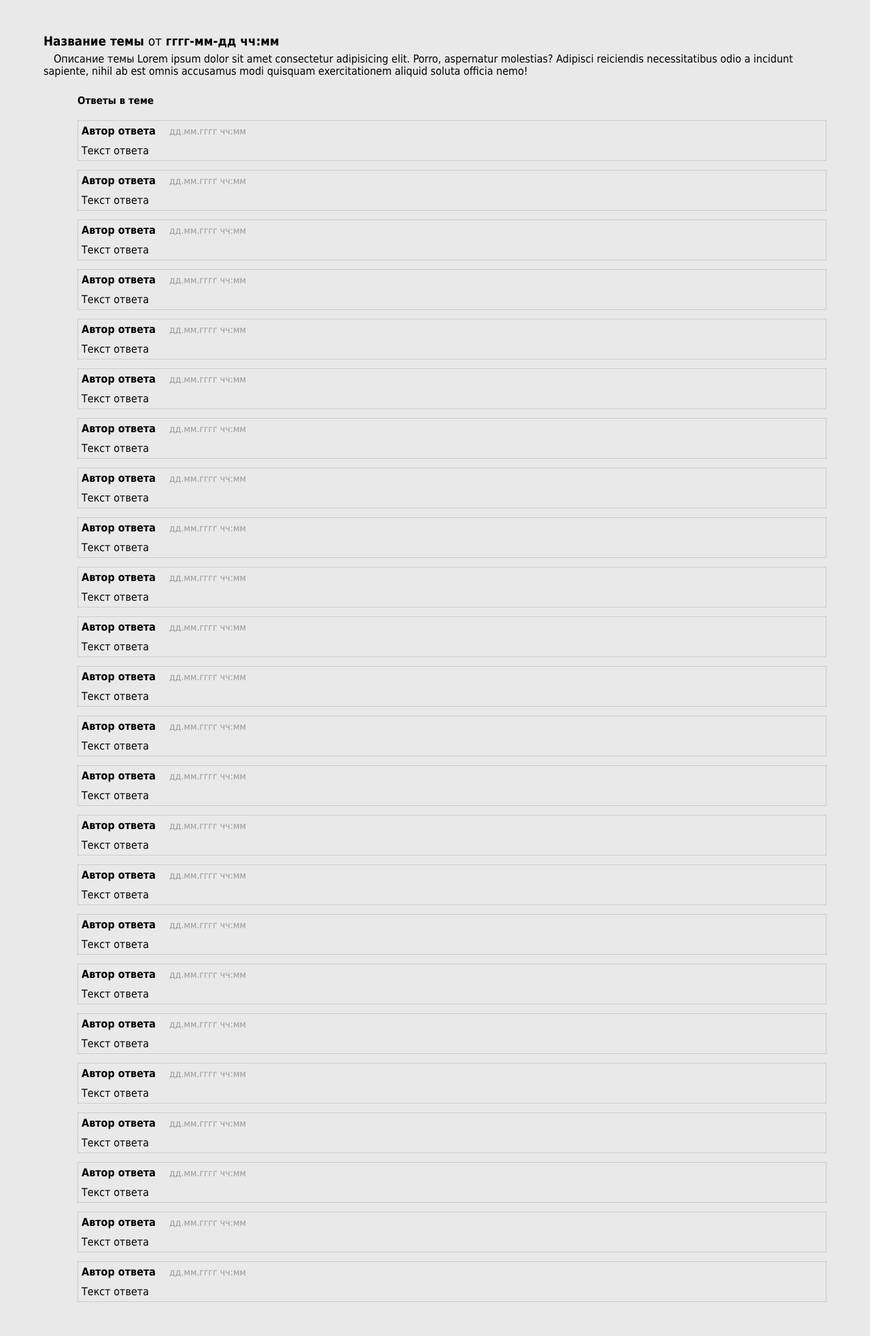
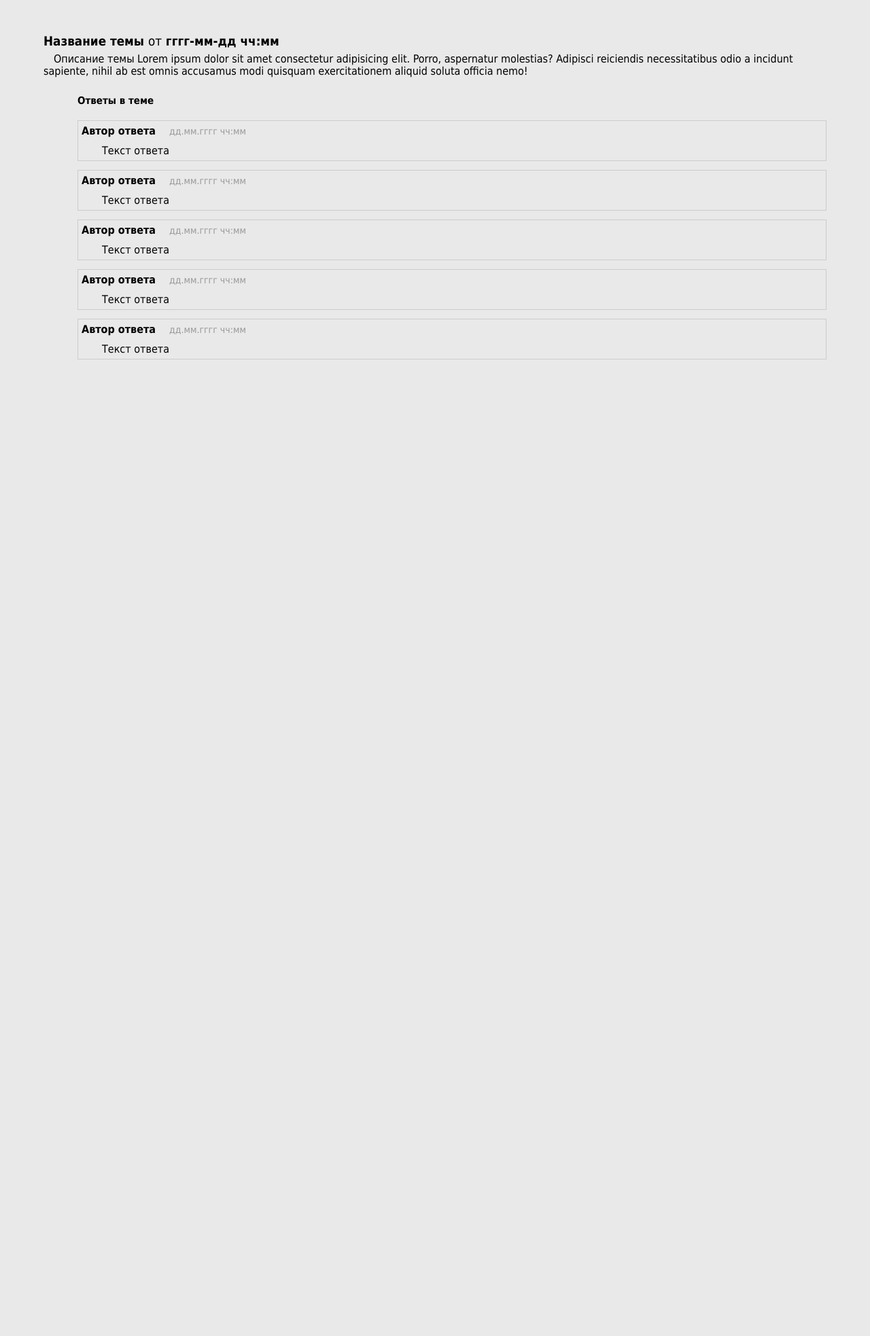
Before and after one commit to Sof7ik/forum, a PHP site: page /pages/theme.php in a window 1280 px wide. Shown: the part 64-2030 px from the top of the page at 68% size. After the commit the page ends 593 px from the top, so only its background shows below. Run offline with PHP 8.4, Linux system fonts and the light colour scheme; some libraries are stand-ins or nearby versions.

Commit message:
semantic fix theme.php, design fix theme.php

```diff
--- a/pages/theme.php
+++ b/pages/theme.php
@@ -13,7 +13,7 @@
     <meta http-equiv='content-language' content='ru'/>
     <meta http-equiv='pragma' content='no-cache'/>
 
-    <title><?php?> - Пульс Ивантеевки</title>
+    <title><?php echo 'Тема - Пульс Ивантеевки';?></title>
 
     <link rel='stylesheet' href='/styles/style.css'>
 
@@ -35,125 +35,30 @@
 
                 <h2>Ответы в теме</h2>
 
-                <div class="comment">
-                    <h2 class="comment-author">Автор ответа <span class="theme-date">дд.мм.гггг чч:мм</span></h2>
+                <section class="comment">
+                    <h3 class="comment-author">Автор ответа <span class="theme-date">дд.мм.гггг чч:мм</span></h3>
                     <article>Текст ответа</article>
-                </div>
+                </section>
 
-                <div class="comment">
-                    <h2 class="comment-author">Автор ответа <span class="theme-date">дд.мм.гггг чч:мм</span></h2>
+                <section class="comment">
+                    <h3 class="comment-author">Автор ответа <span class="theme-date">дд.мм.гггг чч:мм</span></h3>
                     <article>Текст ответа</article>
-                </div>
+                </section>
 
-                <div class="comment">
-                    <h2 class="comment-author">Автор ответа <span class="theme-date">дд.мм.гггг чч:мм</span></h2>
+                <section class="comment">
+                    <h3 class="comment-author">Автор ответа <span class="theme-date">дд.мм.гггг чч:мм</span></h3>
                     <article>Текст ответа</article>
-                </div>
+                </section>
 
-                <div class="comment">
-                    <h2 class="comment-author">Автор ответа <span class="theme-date">дд.мм.гггг чч:мм</span></h2>
+                <section class="comment">
+                    <h3 class="comment-author">Автор ответа <span class="theme-date">дд.мм.гггг чч:мм</span></h3>
                     <article>Текст ответа</article>
-                </div>
+                </section>
 
-                <div class="comment">
-                    <h2 class="comment-author">Автор ответа <span class="theme-date">дд.мм.гггг чч:мм</span></h2>
+                <section class="comment">
+                    <h3 class="comment-author">Автор ответа <span class="theme-date">дд.мм.гггг чч:мм</span></h3>
                     <article>Текст ответа</article>
-                </div>
-
-                <div class="comment">
-                    <h2 class="comment-author">Автор ответа <span class="theme-date">дд.мм.гггг чч:мм</span></h2>
-                    <article>Текст ответа</article>
-                </div>
-
-                <div class="comment">
-                    <h2 class="comment-author">Автор ответа <span class="theme-date">дд.мм.гггг чч:мм</span></h2>
-                    <article>Текст ответа</article>
-                </div>
-
-                <div class="comment">
-                    <h2 class="comment-author">Автор ответа <span class="theme-date">дд.мм.гггг чч:мм</span></h2>
-                    <article>Текст ответа</article>
-                </div>
-
-                <div class="comment">
-                    <h2 class="comment-author">Автор ответа <span class="theme-date">дд.мм.гггг чч:мм</span></h2>
-                    <article>Текст ответа</article>
-                </div>
-
-                <div class="comment">
-                    <h2 class="comment-author">Автор ответа <span class="theme-date">дд.мм.гггг чч:мм</span></h2>
-                    <article>Текст ответа</article>
-                </div>
-
-                <div class="comment">
-                    <h2 class="comment-author">Автор ответа <span class="theme-date">дд.мм.гггг чч:мм</span></h2>
-                    <article>Текст ответа</article>
-                </div>
-
-                <div class="comment">
-                    <h2 class="comment-author">Автор ответа <span class="theme-date">дд.мм.гггг чч:мм</span></h2>
-                    <article>Текст ответа</article>
-                </div>
-
-                <div class="comment">
-                    <h2 class="comment-author">Автор ответа <span class="theme-date">дд.мм.гггг чч:мм</span></h2>
-                    <article>Текст ответа</article>
-                </div>
-
-                <div class="comment">
-                    <h2 class="comment-author">Автор ответа <span class="theme-date">дд.мм.гггг чч:мм</span></h2>
-                    <article>Текст ответа</article>
-                </div>
-
-                <div class="comment">
-                    <h2 class="comment-author">Автор ответа <span class="theme-date">дд.мм.гггг чч:мм</span></h2>
-                    <article>Текст ответа</article>
-                </div>
-
-                <div class="comment">
-                    <h2 class="comment-author">Автор ответа <span class="theme-date">дд.мм.гггг чч:мм</span></h2>
-                    <article>Текст ответа</article>
-                </div>
-
-                <div class="comment">
-                    <h2 class="comment-author">Автор ответа <span class="theme-date">дд.мм.гггг чч:мм</span></h2>
-                    <article>Текст ответа</article>
-                </div>
-
-                <div class="comment">
-                    <h2 class="comment-author">Автор ответа <span class="theme-date">дд.мм.гггг чч:мм</span></h2>
-                    <article>Текст ответа</article>
-                </div>
-
-                <div class="comment">
-                    <h2 class="comment-author">Автор ответа <span class="theme-date">дд.мм.гггг чч:мм</span></h2>
-                    <article>Текст ответа</article>
-                </div>
-
-                <div class="comment">
-                    <h2 class="comment-author">Автор ответа <span class="theme-date">дд.мм.гггг чч:мм</span></h2>
-                    <article>Текст ответа</article>
-                </div>
-
-                <div class="comment">
-                    <h2 class="comment-author">Автор ответа <span class="theme-date">дд.мм.гггг чч:мм</span></h2>
-                    <article>Текст ответа</article>
-                </div>
-
-                <div class="comment">
-                    <h2 class="comment-author">Автор ответа <span class="theme-date">дд.мм.гггг чч:мм</span></h2>
-                    <article>Текст ответа</article>
-                </div>
-
-                <div class="comment">
-                    <h2 class="comment-author">Автор ответа <span class="theme-date">дд.мм.гггг чч:мм</span></h2>
-                    <article>Текст ответа</article>
-                </div>
-
-                <div class="comment">
-                    <h2 class="comment-author">Автор ответа <span class="theme-date">дд.мм.гггг чч:мм</span></h2>
-                    <article>Текст ответа</article>
-                </div>
+                </section>
 
             </section>
 
--- a/styles/comments.scss
+++ b/styles/comments.scss
@@ -46,7 +46,7 @@ section.theme-comments
     }
 }
 
-div.comment
+section.comment
 {
     border: 1px solid #ccc;
     padding: 5px;
@@ -58,7 +58,7 @@ div.comment
         margin-bottom: unset;
     }
 
-    h2
+    h3
     {
         font-size: 16px;
 
@@ -73,4 +73,10 @@ div.comment
             margin-left: 15px;
         }
     }
+
+    article
+    {
+        padding-left: 15px;
+        text-indent: 15px;
+    }
 }
--- a/styles/style.scss
+++ b/styles/style.scss
@@ -7,4 +7,4 @@
 @import './my-themes.scss';
 @import './add_theme.scss';
 @import './my-themes.scss';
-@import './themes_amin.scss';
+@import './themes_admin.scss';
```
Also changed, not shown: pages/admin/all_users.php (+155 -0 lines), styles/style.css, styles/themes_admin.scss (renamed from styles/themes_amin.scss).
